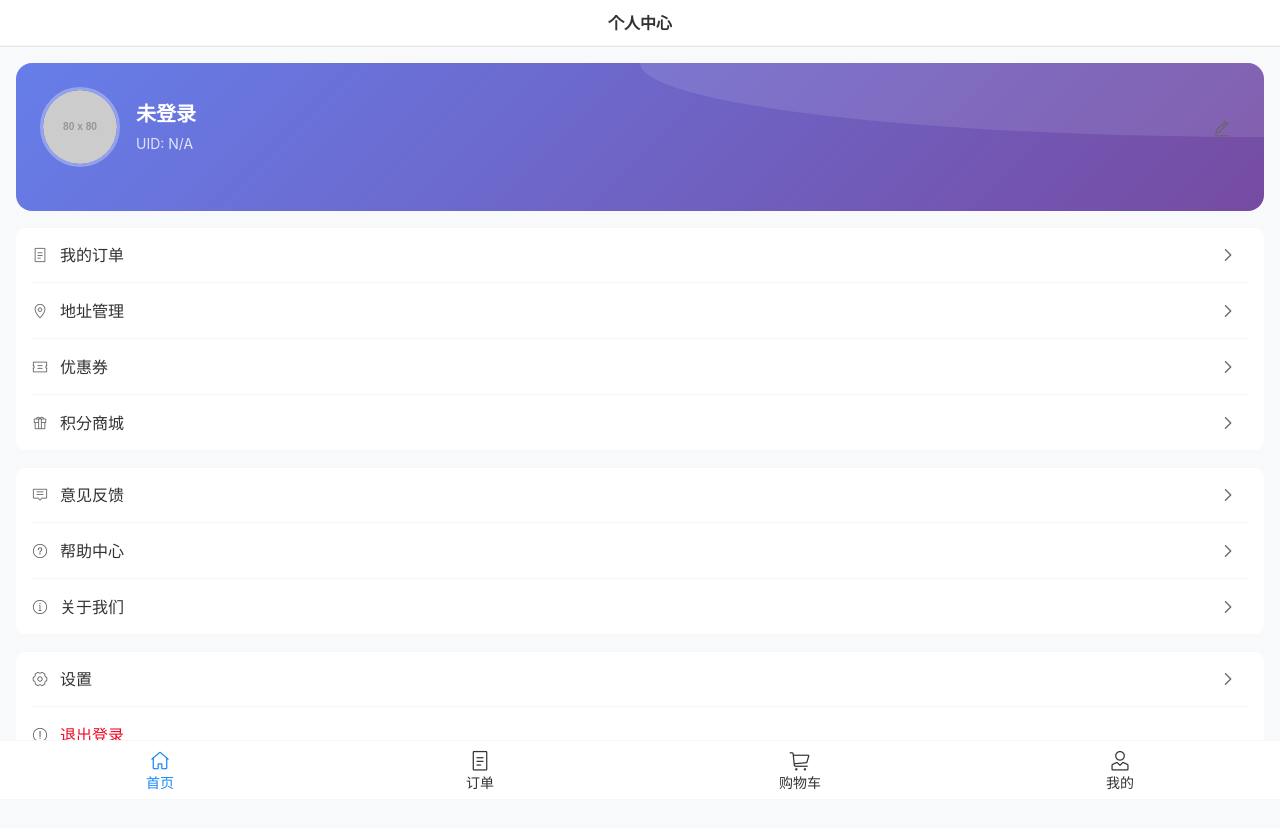
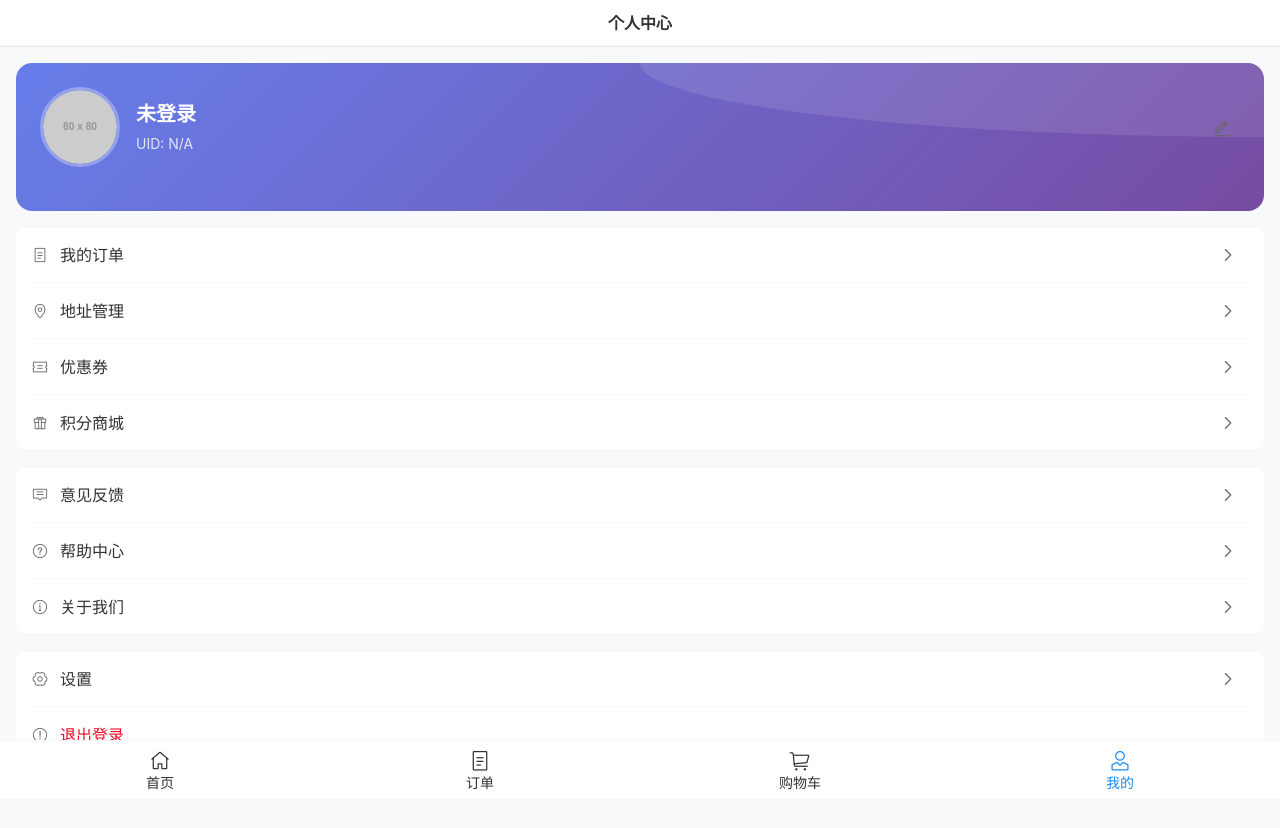
Before and after one commit to Wujian011/vegetable-frontend, a Vue app: page /profile in a window 1280 px wide. Shown: the top 828 px of the page. Built offline with nearby package versions, Linux system fonts and the light colour scheme; no server answers.

Commit message:
fix(components): 修复 GlobalFooter路由更新问题
- 添加路由变化监听器
- 使用 watch 函数实时监测路由路径变化- 在路由变化时调用 updateActiveTab 函数更新激活状态- 添加 immediate 选项确保组件初始化时也执行一次更新

```diff
--- a/src/components/GlobalFooter.vue
+++ b/src/components/GlobalFooter.vue
@@ -18,7 +18,7 @@
 </template>
 
 <script setup lang="ts">
-import { ref, computed } from 'vue'
+import { ref, computed, watch } from 'vue'
 import { useRoute } from 'vue-router'
 import { useCartStore } from '@/stores/cart'
 
@@ -51,8 +51,14 @@ const onChange = (name: string) => {
   // 路由跳转由 van-tabbar-item 的 to 属性自动处理
 }
 
-// 初始化激活状态
-updateActiveTab()
+// 监听路由变化
+watch(
+  () => route.path,
+  () => {
+    updateActiveTab()
+  },
+  { immediate: true },
+)
 </script>
 
 <style scoped>
```
